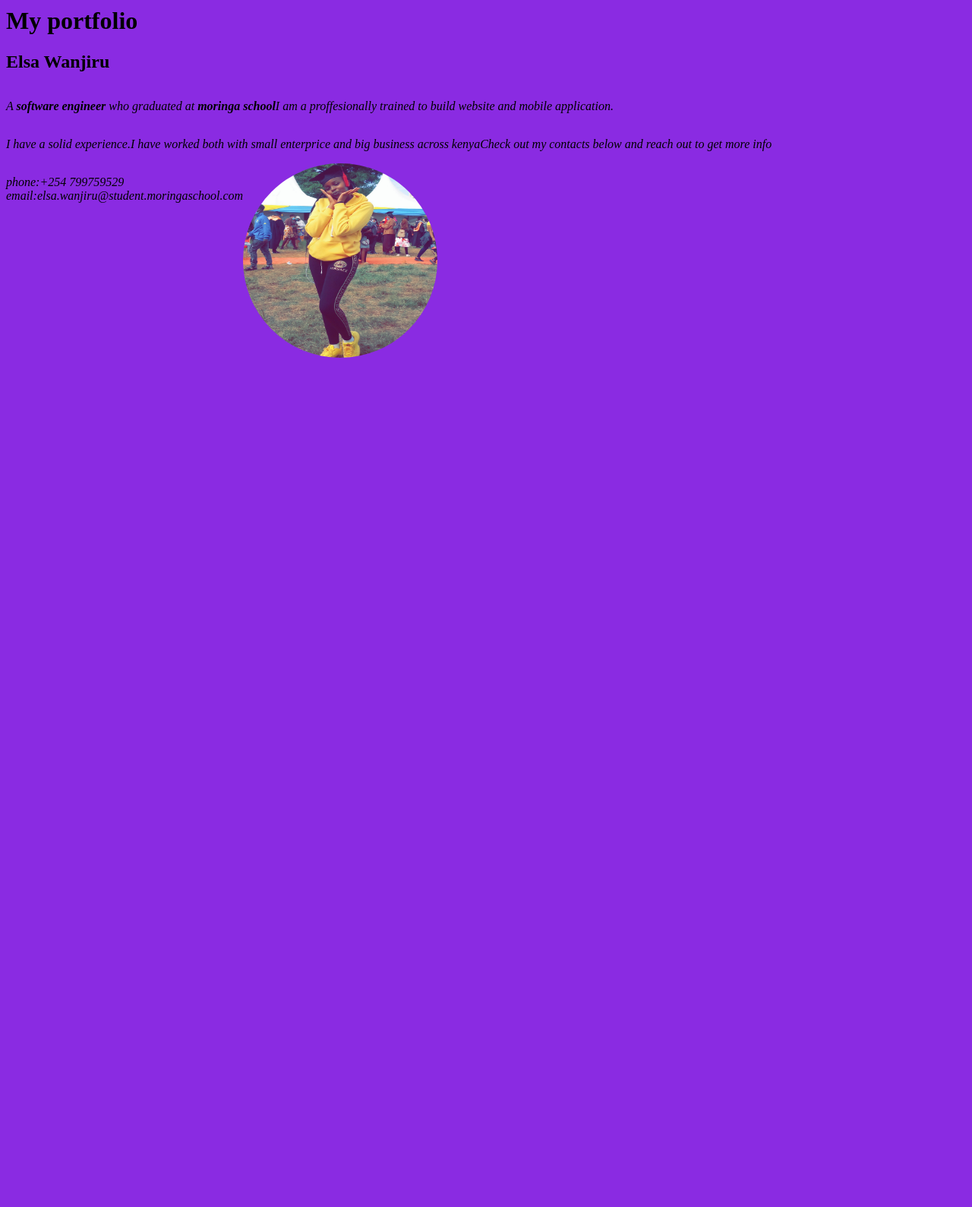
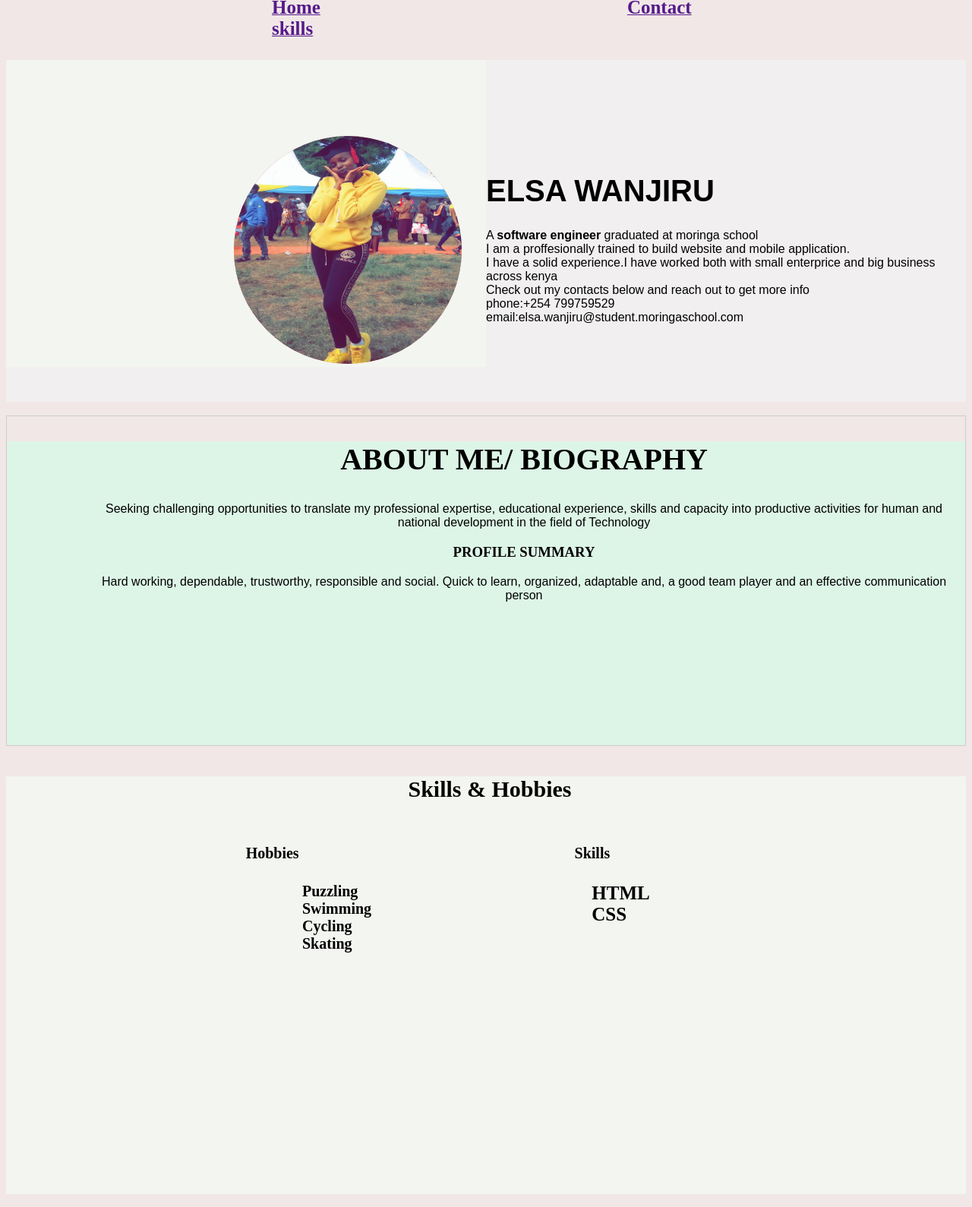
Before and after one commit to elsawanjiru/Elsa-...37, a plain HTML site: page index.html in a window 1280 px wide. Shown: the part 12-1601 px from the top of the page at 76% size. Before the commit the page ends 800 px from the top, so only its background shows below. Drawn offline with Linux system fonts and the light colour scheme.

Commit message:
added design

```diff
--- a/index.html
+++ b/index.html
@@ -4,27 +4,101 @@
     <meta charset="UTF-8">
     <meta http-equiv="X-UA-Compatible" content="IE=edge">
     <meta name="viewport" content="width=device-width, initial-scale=1.0">
-    <title>Document</title>
-   <link rel="stylesheet" href="styles.css">
+    <title>My Portfolio</title>
+    <link rel="stylesheet" href="styles.css">
 </head>
 <body>
-    <div class="content">
-    <h1>My portfolio</h1>
-    <h2>Elsa Wanjiru</h2>
+   <a href=""><li>Home</li></a>
+    <a href=""><li>Contact</li></a>
+    <a href=""><li>skills</li></a>
+    <div class="row">
 
-    <p>A <b>software engineer</b> who graduated at <b>moringa school</b><p>
-        <p>I am a proffesionally trained to build website and mobile application.</p>
-        <P>I have a solid experience.I have worked both with small enterprice and big business across kenya</P>
-        <p>Check out my contacts below and reach out to get more info</p>
-        <p>phone:+254 799759529</br>
-            email:elsa.wanjiru@student.moringaschool.com</p>
+        <div class="column">
+          <img class="image" src="IMG_20201202_173130_394.jpg">
+
+        </div>
+
+        <div class="column-name">
 
 
+            <h1>ELSA WANJIRU</h1>
+            <p>A <strong>software engineer</strong> graduated at moringa school<br>I am a proffesionally trained to build website and mobile application.<br>I have a solid experience.I have worked both with small enterprice and big business across kenya<br>Check out my contacts below and reach out to get more info<br>phone:+254 799759529<br>
+                email:elsa.wanjiru@student.moringaschool.com
+            </p>
 
 
-     <div class="img">
-        <img src="IMG_20201202_173130_394.jpg" height="200" alt="">
-     </div>
+        </div>
+    </div>
+
+
+<br>
+    <div class="row2">
+
+ <div class="column-about">
+        <h2 class="bio-header">ABOUT ME/ BIOGRAPHY </h2>
+
+        <p>Seeking challenging opportunities to translate my professional expertise, educational
+            experience, skills and capacity into productive activities for human and national development
+            in the field of Technology
+        </p>
+        <h3> PROFILE SUMMARY</h3>
+        <P>Hard working, dependable, trustworthy, responsible and social. Quick to learn, organized,
+            adaptable and, a good team player and an effective communication person
+        </P>
+
+    </div>
+
+    </div>
+
+
+    <div class="skills-row">
+        <h4 class="row-head">Skills &  Hobbies</h4>
+        <div class="column-skills">
+              <h4>Hobbies</h4>
+              <ol>
+            <li class="attributes">Puzzling</li>
+            <li  class="attributes">Swimming </li>
+            <li  class="attributes">Cycling</li>
+            <li  class="attributes">Skating </li>
+        </ol>
+        </div>
+
+        <div class="column-skills">
+            <h4> Skills </h4>
+            <li>HTML</li>
+            <li>CSS</li>
+        </div>
+    </div>
+
+    <div class="row">
+        <div class="contact-details">
+                <div class="column-about">
+        <h2>CONTACT me on:-</h2>
+                <a href="https://web.whatsapp/?" target="_blank"><li class="details"><img class="details" src="WhatsApp.svg.png" alt=""></li></a>
+                <a href="https://instragram.com" target="_parent"><li class="details"><img class="details" src="insta.png" alt=""></li></a>
+                <a href="https://twitter.com/"><li class="details"><img class="details" src="twiter.png" alt=""></li></a>
+    </div>
+        </div>
+    </div>
+    <!-- contact section -->
+<div class="row">
+    <div class="contact">
+        <div class="contact-column">
+            <form action="/">
+              <label for="firstname">First Name</label>
+              <input type="text" id="firstname" name="firstname" placeholder="First name..">
+              <label for="lastname">Last Name</label>
+              <input type="text" id="lname" name="lastname" placeholder="Last name">
+              <label for="phoneNumber">Phone Number</label>
+              <input type="text" id="phonenumber" name="phonenumber" placeholder="phone number">
+              <label for="message">Message</label>
+              <textarea id="message" name="subject" placeholder="Write me a message .." style="height:150px"></textarea>
+              <input type="submit" value="Submit">
+            </form>
+          </div>
+
+    </div>
 </div>
- </body>
+
+</body>
 </html>
--- a/styles.css
+++ b/styles.css
@@ -1,24 +1,166 @@
 body{
-    background-color: blueviolet;
+    background-color:rgb(241, 231, 231);
+}
+.row {
+    height: 450px;
+    background-color: rgb(241, 239, 239);
+    width: 100%;
+
 
 }
-h {
-    float: left;
-    font-size:large ;
-    text-align: left;
+.image{
+    width: 300px;
+    height: 300px;
+    margin-top: 100px;
+    margin-inline:100px;
+    border-radius: 150%;
+    background-color: rgb(214,114,114);
+    background-repeat: no-repeat;
+    margin-left: 300px;
+
 }
 p{
-    float: left;
-    text-align:left;
+    color: black;
+    font-family: sans-serif;
     font-size: medium;
-    font-style: italic;
-}
-div{
-    list-style: none;
 }
 
-.content img{
-    border-radius: 100%;
-    height: 16rem;
-    width: 16rem;
+
+.column {
+    float: left;
+    width: 50%;
+    background-color: rgb(243, 245, 240);
+
+
 }
+
+table {
+    padding-top: 32px;
+    color: black;
+
+}
+tr{
+    font-size: large;
+}
+
+.row2 {
+
+
+    border: 1px solid #ccc;
+
+}
+
+h2.bio-header {
+    font-size: 40px;
+    top: -50px;
+
+}
+
+bio-paragraph {
+    text-align: center;
+    padding: 20px;
+    font-size: 25px;
+
+}
+.column-about {
+    height: 400px;
+    background-color: rgb(221, 245, 231);
+    text-align: center;
+    padding-left: 100px;
+
+  }
+  .column-name h1 {
+    top: 100px;
+    padding-top: 150px;
+    font-size: 40px;
+    font-weight: 700;
+    font-family: Arial, Helvetica, sans-serif;
+  }
+  li {
+    list-style: none;
+    display: inline;
+    padding: 50px;
+    margin-left: 300px;
+    font-size: 25px;
+    font-weight: bold;
+  }
+  .contact-column {
+    float: left;
+    width: 50%;
+    margin-top: px;
+    text-align: center;
+    margin-left: 400px;
+
+  }
+
+  input {
+    width: 100%;
+    padding: 12px;
+    border: 1px solid black;
+    margin-top: 6px;
+    margin-bottom: 16px;
+  }
+  textarea {
+    width: 100%;
+    padding: 12px;
+    border: 1px solid #ccc;
+    margin-top: 6px;
+    margin-bottom: 16px;
+  }
+  .column-test{
+    float: left;
+    width: 50%;
+  }
+
+  .skills-row {
+    text-align: center;
+    background-color: rgb(243, 245, 240);
+    height: 500px;
+    padding-bottom: 50px;
+
+
+  }
+
+  .row-head {
+    color: rgb(5, 4, 2);
+    margin-bottom: 30px;
+    font-size: 30px;
+    padding-left: 10px;
+  }
+  .column-skills  {
+    width: 33.33%;
+    float: left;
+    height: 500px;
+
+    text-align: center;
+    font-size: 15px;
+    font-weight: normal;
+  }
+.column-skills h4 {
+  text-align: center;
+  margin-left: 280px;
+  font-weight: 700;
+  font-size: 20px;
+}
+
+.attributes {
+  font-size: 20px;
+}
+.skills-logo {
+  display: inline;
+  width: 70px;
+  height: 70px;
+  border-radius: 50%;
+  margin-left: -50px;
+}
+.column-about li {
+  display: inline;
+  margin-right: 50px;
+  padding-left: 100px;
+  float: left;
+}
+.details {
+  width: 100px;
+  height: 100px;
+margin-left: 100px;
+}
```
Also changed, not shown: WhatsApp.svg.png (added), insta.png (added), twiter.png (added).
